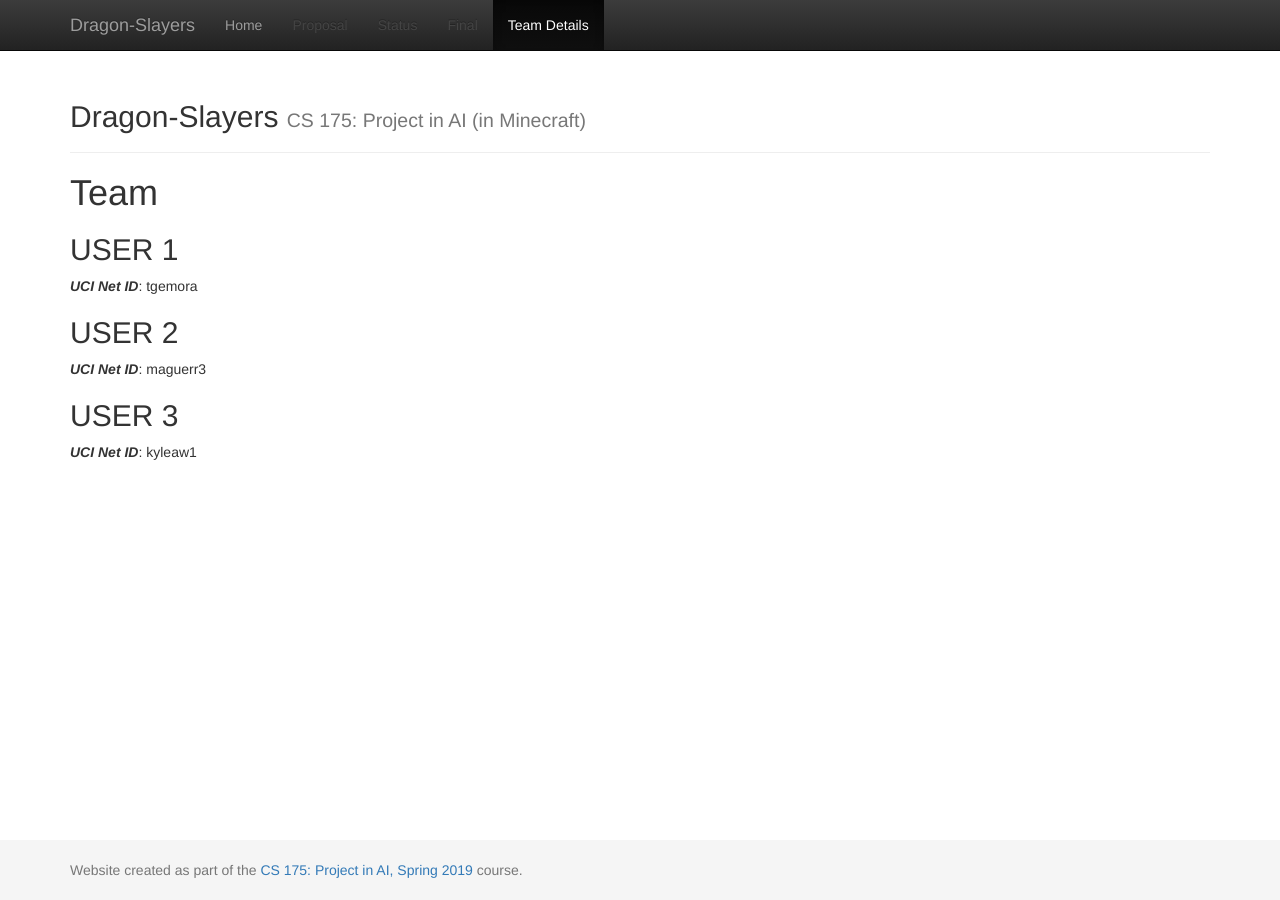
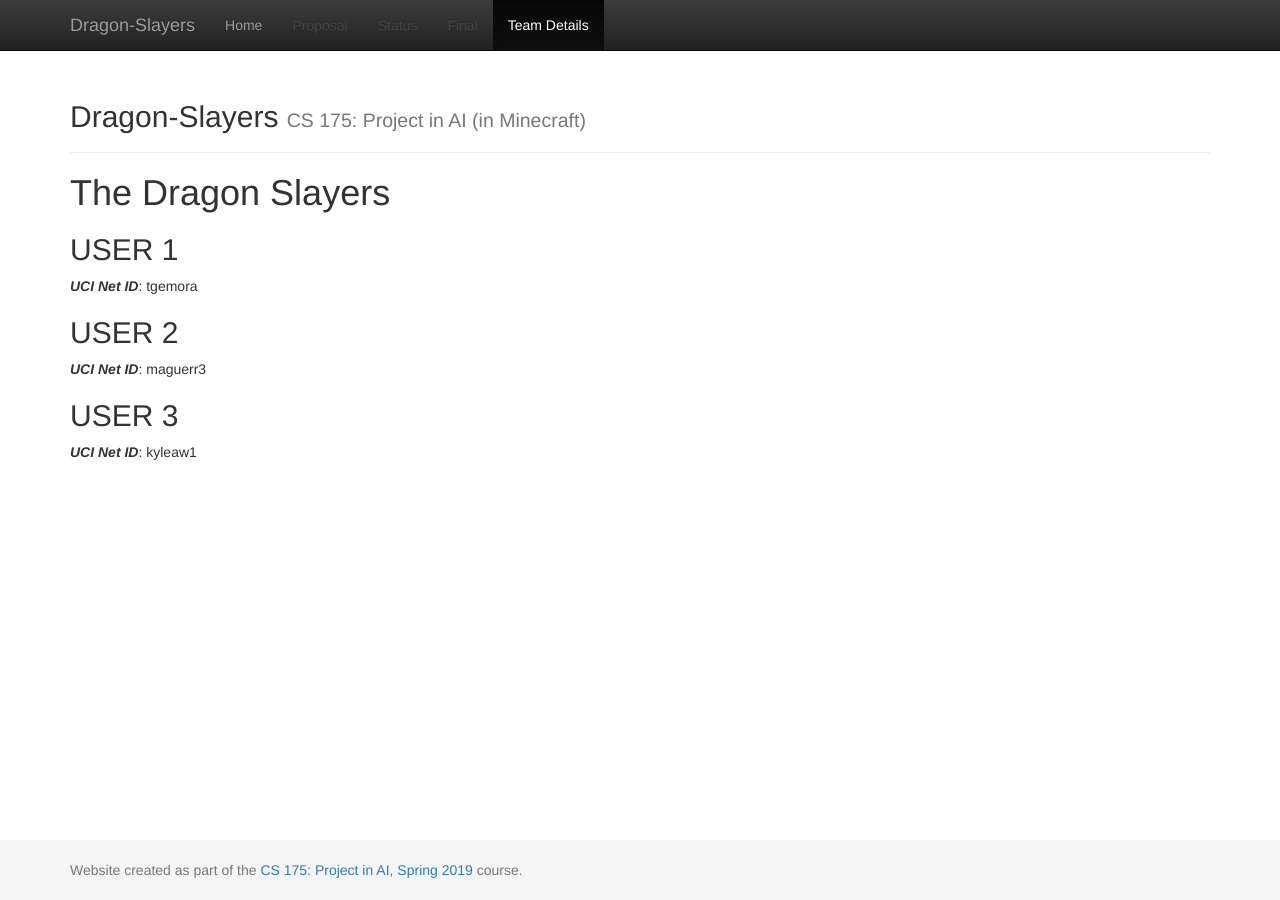
Before and after one commit to RibbonedAce/Dragon-Slayers, a Jekyll site: the page built from docs/team.md, in a window 1280 px wide. Built offline with Jekyll 4.4.1, drawn with Linux system fonts in a browser that asks for light colours.

Commit message:
Update team.md

```diff
--- a/docs/team.md
+++ b/docs/team.md
@@ -3,7 +3,7 @@ layout: default
 title:  Team
 ---
 
-# {{ page.title }}
+# The Dragon Slayers
 
 
 ## USER 1
```
